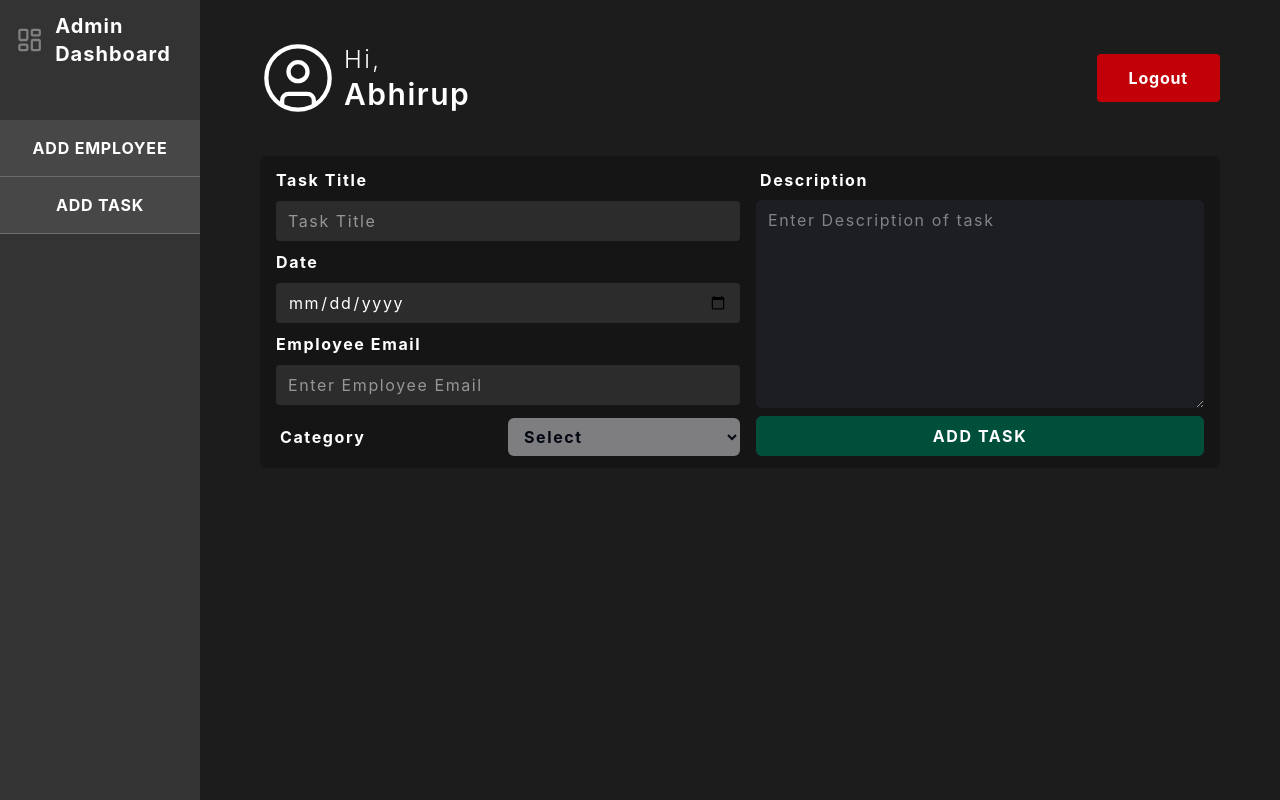
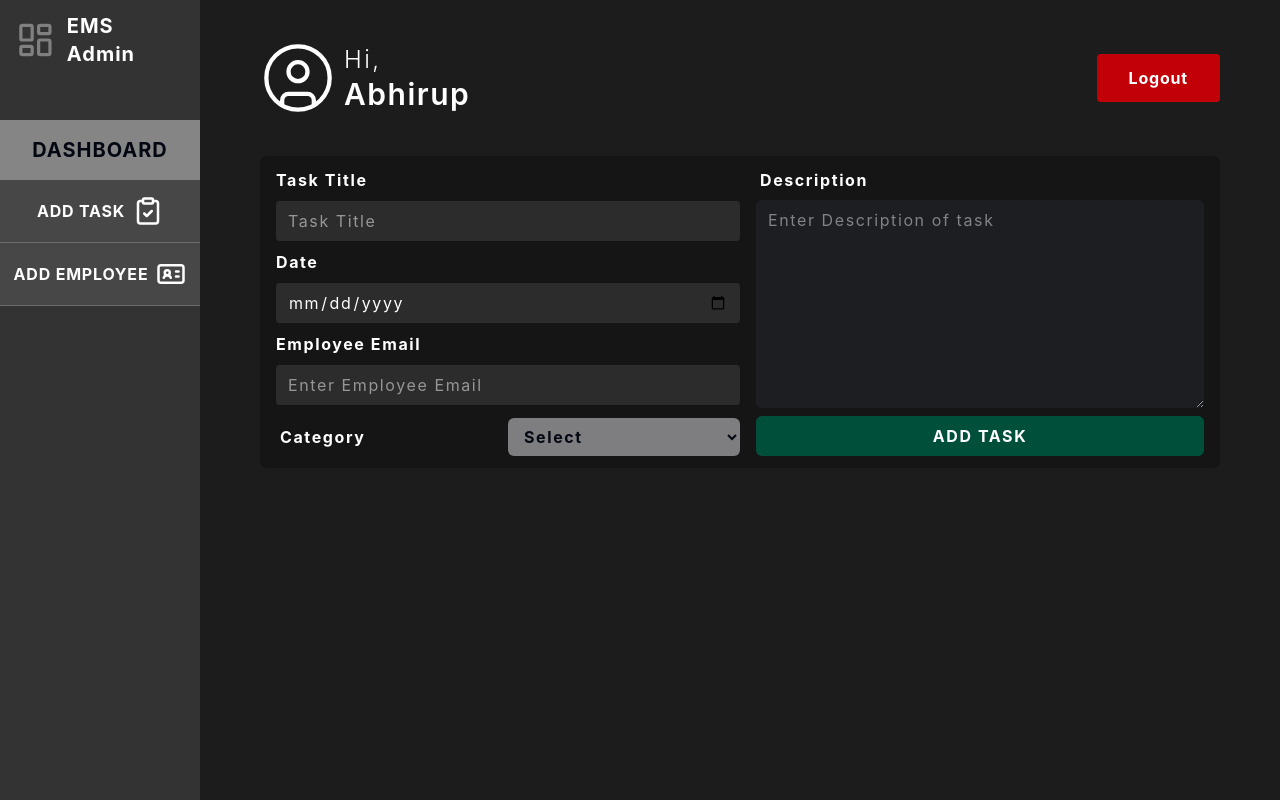
Before and after one commit to AbhirupRoy27/employee-management-system, a React (Vite) app: page /admin-dashboard in a window 1280 px wide. Built offline with nearby package versions, Linux system fonts and the light colour scheme; no server answers.

Commit message:
refactor: update AdminNav to include new icons and improve button labels

```diff
--- a/src/Components/Dashboard/Admin/navBar/AdminNav.jsx
+++ b/src/Components/Dashboard/Admin/navBar/AdminNav.jsx
@@ -1,4 +1,4 @@
-import { LayoutDashboard, Menu, X } from 'lucide-react'
+import { ClipboardCheck, IdCard, LayoutDashboard, Menu, X } from 'lucide-react'
 import { useState } from 'react'
 
 function AdminNav({ activeTab, setActiveTab }) {
@@ -14,18 +14,24 @@ function AdminNav({ activeTab, setActiveTab }) {
       return setActiveTab(toTab)
     }
   }
+
   return (
     <div className="min-w-[200px] sm:w-1/10 bg-white/10 sm:min-h-screen">
       <div className="flex justify-between px-2 items-center">
         <header className="flex justify-center items-center py-3 px-2 gap-3">
           <LayoutDashboard size={40} color="gray" />
-          <b className="text-xl tracking-wider">Admin Dashboard</b>
+          <b className="text-xl tracking-wider">EMS Admin</b>
         </header>
         <section className="flex flex-col items-center sm:mt-10 sm:hidden">
           <button onClick={() => setIsOpen(!isOpen)}>
             {isOpen ? <X size={40} /> : <Menu size={30} />}
           </button>
         </section>
+      </div>
+      <div className="sm:mt-10 bg-white/40">
+        <h1 className="uppercase tracking-wider font-bold py-4 text-center text-gray-950 text-xl">
+          Dashboard
+        </h1>
       </div>
       <section
         className={`${
@@ -34,7 +40,7 @@ function AdminNav({ activeTab, setActiveTab }) {
             : 'hidden'
         } sm:flex flex-col`}
       >
-        <div className="flex flex-col sm:mt-10">
+        <div className="flex flex-col ">
           <button
             className={`py-4 ${
               isOpen ? 'bg-black' : 'bg-white/10'
@@ -44,7 +50,9 @@ function AdminNav({ activeTab, setActiveTab }) {
               setIsOpen(false)
             }}
           >
-            Add Employee
+            <span className="flex justify-center items-center gap-2">
+              Add Task <ClipboardCheck size={30} />
+            </span>
           </button>
           <button
             className={`py-4 ${
@@ -55,7 +63,9 @@ function AdminNav({ activeTab, setActiveTab }) {
               setIsOpen(false)
             }}
           >
-            Add Task
+            <span className="flex justify-center items-center gap-2">
+              Add Employee <IdCard size={30} />
+            </span>
           </button>
         </div>
       </section>
--- a/src/Page/Dashboard/AdminDashboard.jsx
+++ b/src/Page/Dashboard/AdminDashboard.jsx
@@ -14,7 +14,7 @@ function AdminDashboard() {
     <div className="bg-[#1C1C1C] min-h-screen min-w-[354px]">
       {isActive && <Logout setIsActive={setIsActive} />}
       <div className="flex flex-col sm:flex-row text-white ">
-        <AdminNav setActiveTab={setActiveTab} />
+        <AdminNav activeTab={activeTab} setActiveTab={setActiveTab} />
         <div className="w-full">
           <Header setIsActive={setIsActive} />
           <SuccessRate />
```
